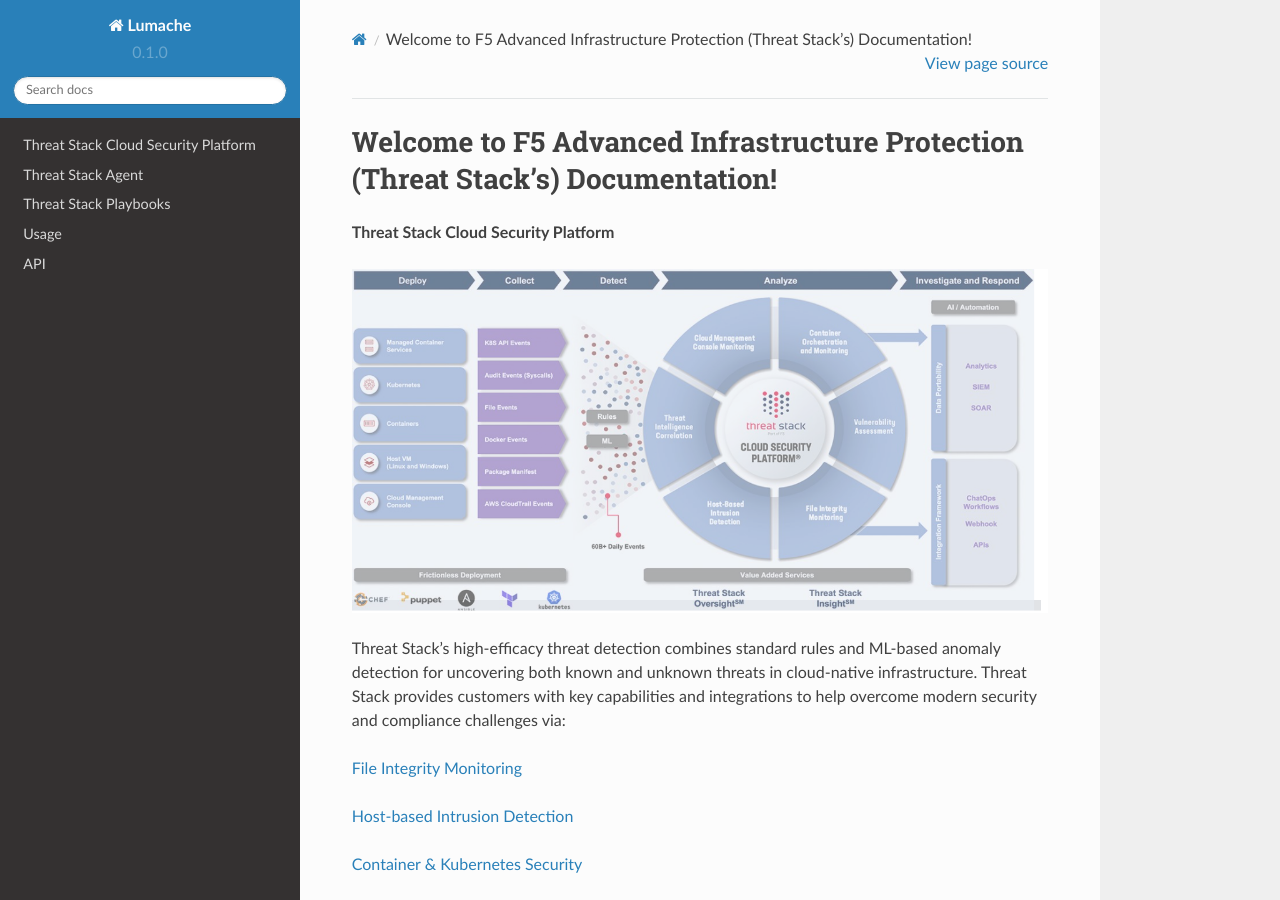
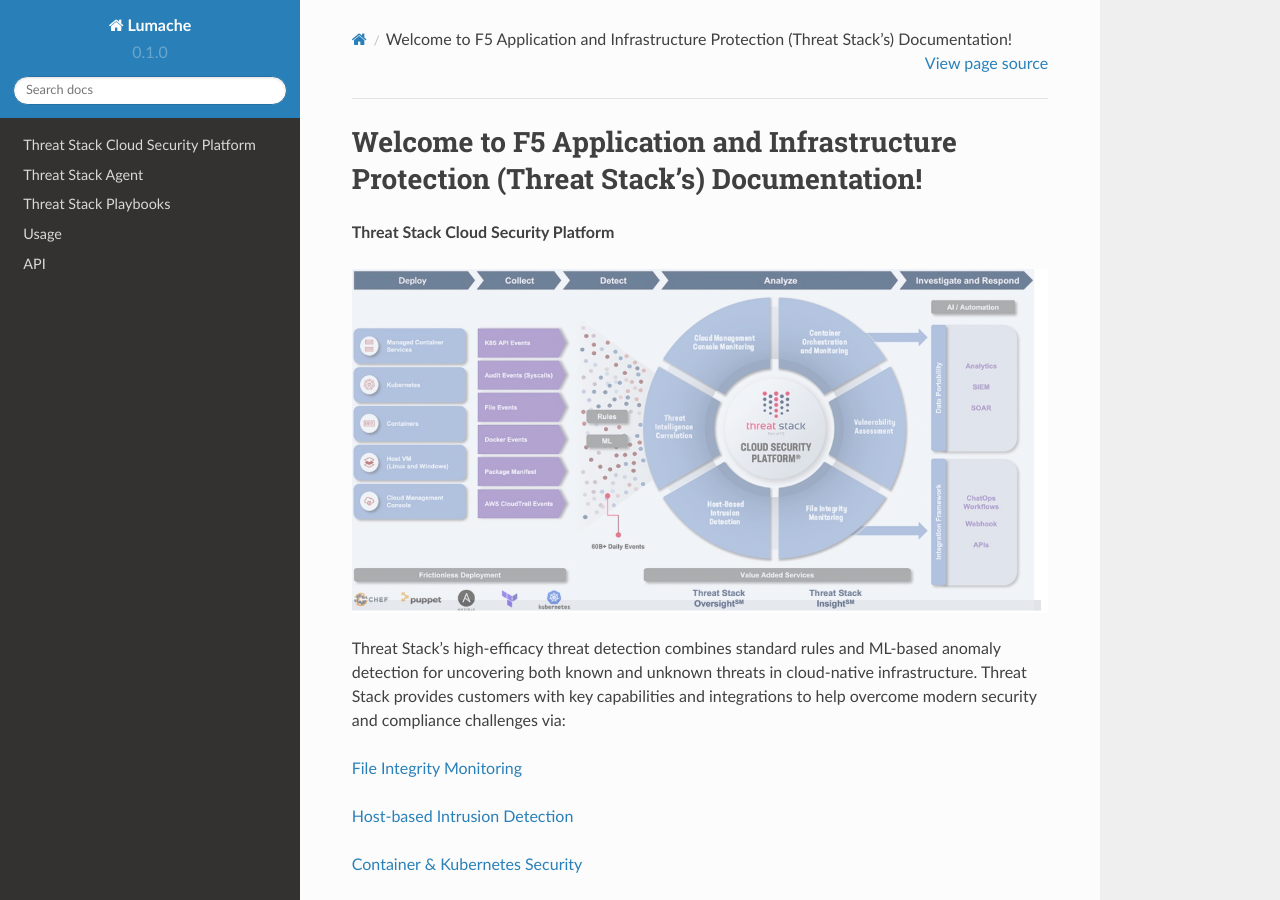
Before and after one commit to skrizzy16/rtdtest94, a Sphinx documentation site: the page built from docs/source/index.rst, in a window 1280 px wide and 900 px high. Built offline with Sphinx 7.4.7 and the Read the Docs theme 2.0.0, drawn with Linux system fonts in a browser that asks for light colours.

Commit message:
Update index.rst

```diff
--- a/docs/source/index.rst
+++ b/docs/source/index.rst
@@ -1,4 +1,4 @@
-Welcome to F5 Advanced Infrastructure Protection (Threat Stack's) Documentation!
+Welcome to F5 Application and Infrastructure Protection (Threat Stack's) Documentation!
 =================================================================================
 
 **Threat Stack Cloud Security Platform**
```
